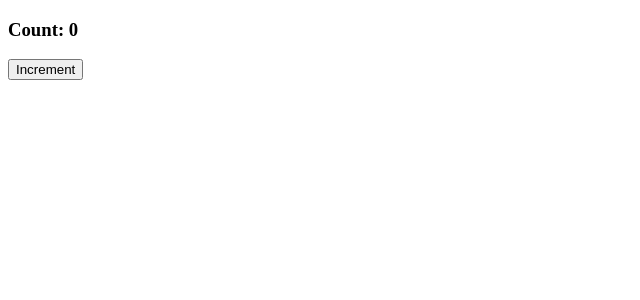
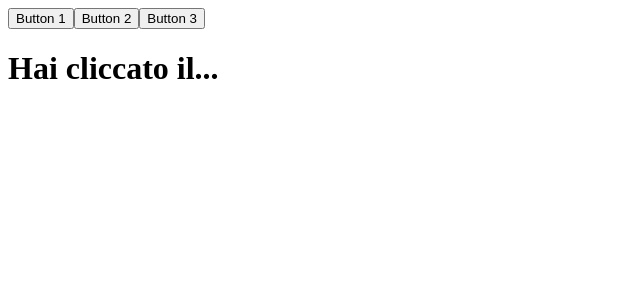
Before and after one commit to AnastasiaGandolfi/Esercizi_React, a React (Create React App) app in the folder my-app/: page / in a window 1280 px wide. Shown: the top 300 px of the page, without its empty margins (0-640 px from the left). Built offline with nearby package versions, Linux system fonts and the light colour scheme.

Commit message:
exercise done

```diff
--- a/my-app/src/App.js
+++ b/my-app/src/App.js
@@ -1,11 +1,11 @@
 import React from "react";
-import { ClickCounter } from "./ClickCounter";
+import { ClickTracker } from "./ClickTracker";
 
 export class App extends React.Component {
     render() {
         return(
             <div>
-                <ClickCounter />
+                <ClickTracker />
             </div>
         )
     }
--- /dev/null
+++ b/my-app/src/ClickTracker.js
@@ -0,0 +1,23 @@
+// Create a ClickTracker component that renders three buttons. Implement a single event handler for all three buttons, and track of which button was pressed last. Show the last button that was pressed in an h1 tag within the ClickTracker component. Tip: you can use the event object to access the target property of the event.
+
+import React from "react";
+
+export class ClickTracker extends React.Component {
+    state = { lastButton: "" }
+
+    clickButton = (event) => {
+        this.setState(() => {
+            return { lastButton: event.target.innerHTML }
+        })
+    }
+    render() {
+        return (
+            <div>
+                <button onClick={this.clickButton}>Button 1</button>
+                <button onClick={this.clickButton}>Button 2</button>
+                <button onClick={this.clickButton}>Button 3</button>
+                <h1>Hai cliccato il... {this.state.lastButton}</h1>
+            </div>
+        )
+    }
+}
```
